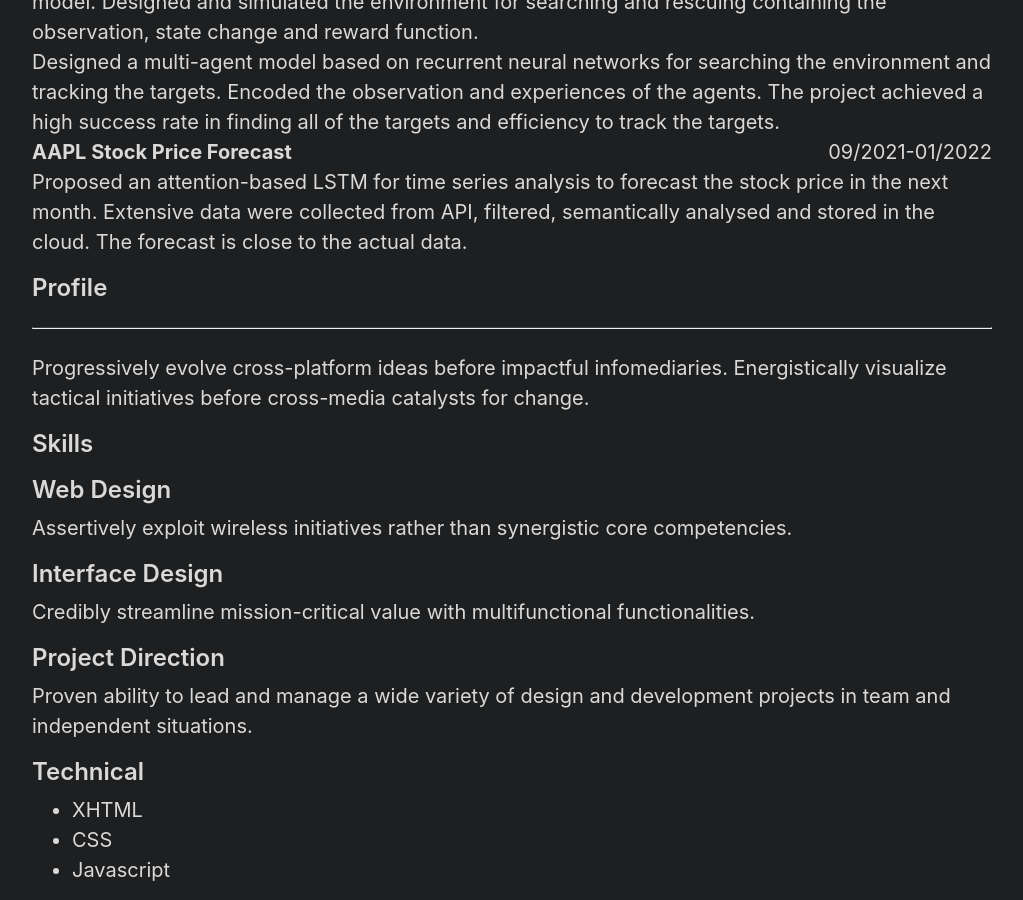
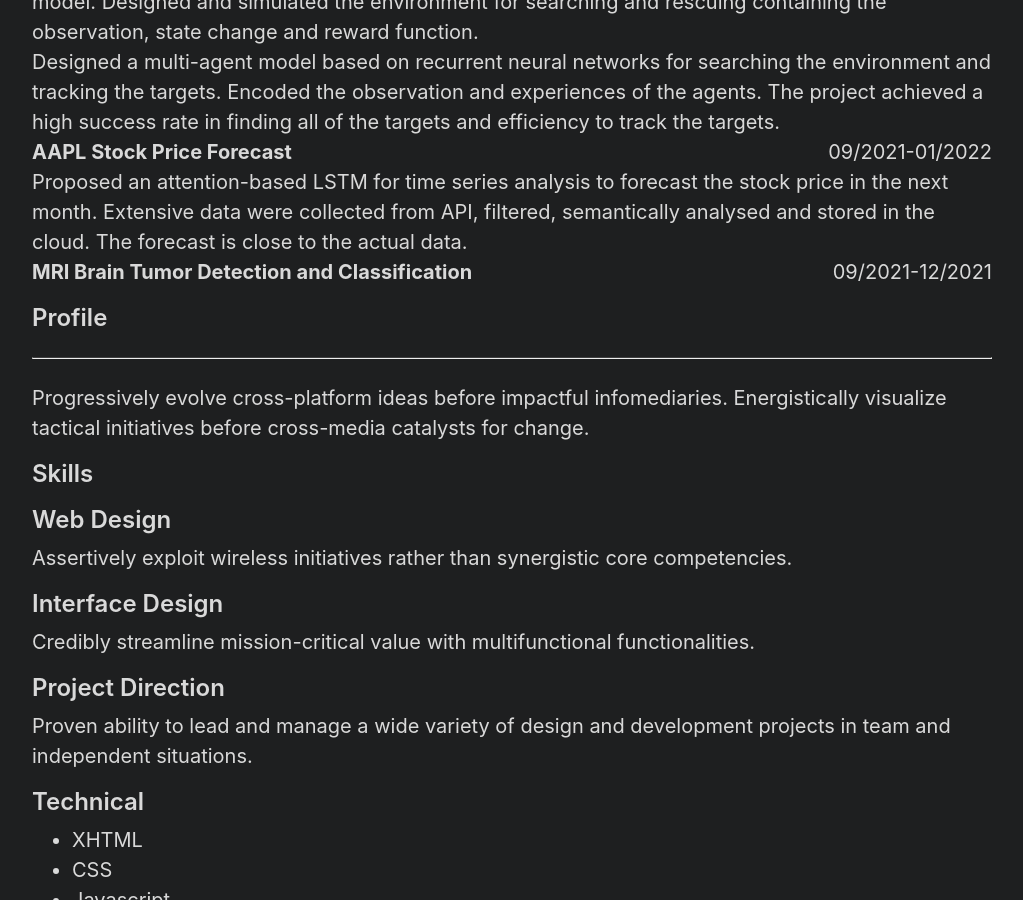
Before and after one commit to Zhao-Mingyang/zhao-mingyang.github.io, a Jekyll site: the page built from about.md, in a window 1280 px wide and 900 px high, scrolled down 510 px. Shown: the whole window, without its empty margins (128-1151 px from the left). Built offline with Jekyll 4.4.1, drawn with Linux system fonts in a browser that asks for light colours.

Commit message:
Update default.html

```diff
--- a/_layouts/default.html
+++ b/_layouts/default.html
@@ -32,6 +32,9 @@
 		     <div style="float:right; text-align:right"> 09/2021-01/2022</div> <br>
 	Proposed an attention-based LSTM for time series analysis to forecast the stock price in the next month. Extensive data were collected
 	from API, filtered, semantically analysed and stored in the cloud. The forecast is close to the actual data. <br>
+	<div style="float:left; text-align:left"> <b> MRI Brain Tumor Detection and Classification </b> </div>
+		     <div style="float:right; text-align:right"> 09/2021-12/2021</div> <br>
+
       </main>
 
 
```
